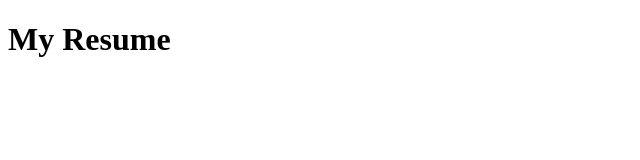
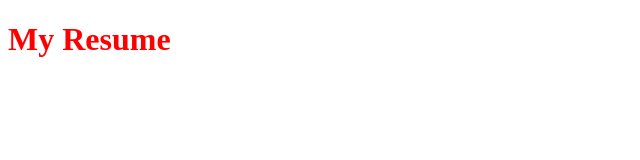
Before and after one commit to IliRusli/ilifilzarusli.github.io, a plain HTML site: page index.html in a window 1280 px wide. Shown: the whole page, without its empty margins (0-640 px from the left). Drawn offline with Linux system fonts and the light colour scheme.

Commit message:
Update index.html

```diff
--- a/index.html
+++ b/index.html
@@ -1,6 +1,12 @@
 <!DOCTYPE html>
 <html>
   <head>
+    <style type="text/css">
+      h1 {
+        color: red;
+        font-weight: bold;
+      }
+    </style>
   </head>
   <body>
       <h1> My Resume </h1>
```
